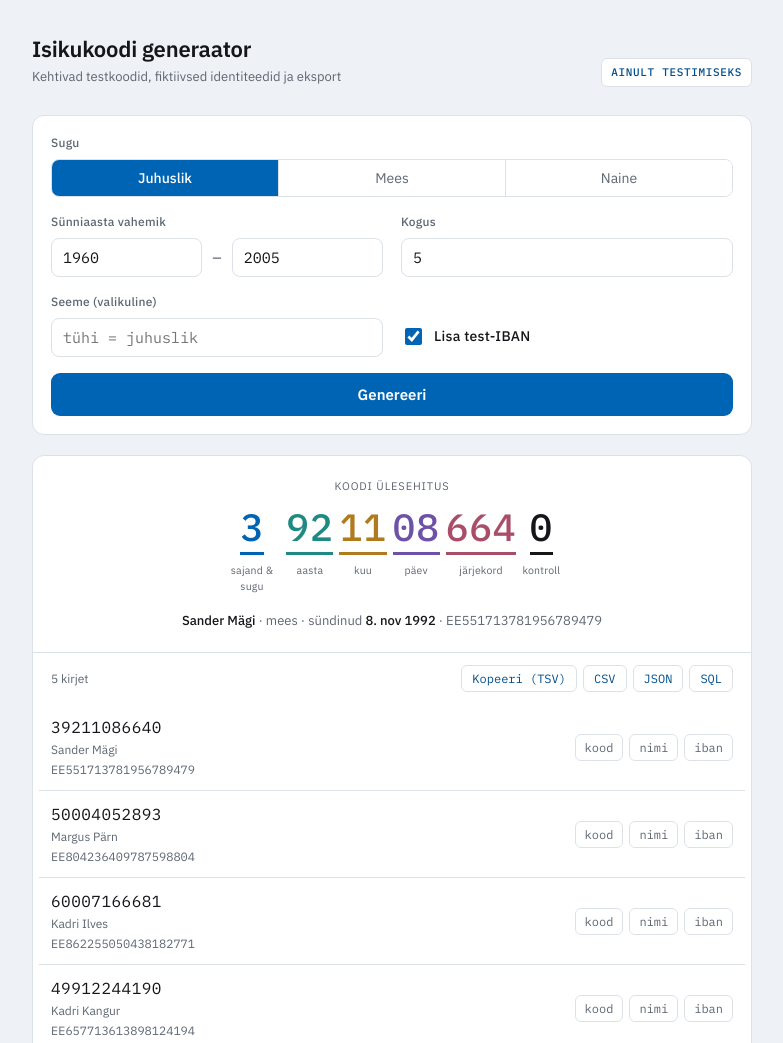
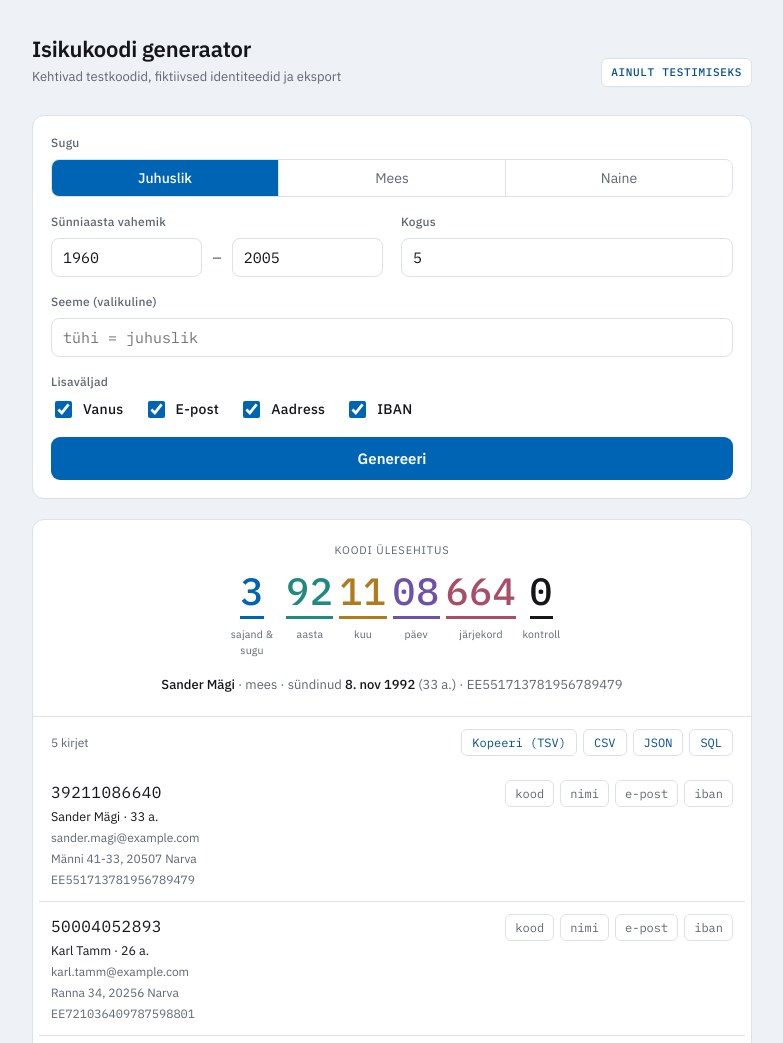
Before and after one commit to TarmoKouhkna/Eesti-isikukoodi-generaator, a plain HTML site: page index.html in a window 1280 px wide. Shown: the top 1043 px of the page, without its empty margins (248-1031 px from the left). Drawn offline with Linux system fonts and the light colour scheme.

Commit message:
Add files via upload

```diff
--- a/index.html
+++ b/index.html
@@ -43,7 +43,8 @@
   input[type=number],input[type=text]{width:100%;font-family:var(--mono);font-size:15px;color:var(--ink);border:1px solid var(--line);border-radius:8px;padding:9px 11px;background:var(--surface);-moz-appearance:textfield;}
   input:focus,textarea:focus{outline:2px solid var(--accent);outline-offset:-1px;border-color:var(--accent);}
   .dash{color:var(--muted);}
-  .check{display:flex;align-items:center;gap:9px;font-size:14px;color:var(--ink);cursor:pointer;align-self:flex-end;padding-bottom:9px;}
+  .checks{display:flex;flex-wrap:wrap;gap:12px 20px;}
+  .check{display:flex;align-items:center;gap:8px;font-size:14px;color:var(--ink);cursor:pointer;}
   .check input{width:17px;height:17px;accent-color:var(--accent);cursor:pointer;}
 
   .generate{grid-column:1 / -1;background:var(--accent);color:#fff;border:0;border-radius:9px;font-family:var(--sans);font-size:15px;font-weight:600;padding:12px;cursor:pointer;transition:background .12s,transform .06s;}
@@ -74,13 +75,14 @@
   .exp button.ok{border-color:var(--ok);color:var(--ok);}
 
   ul{list-style:none;margin:0;padding:0 6px 8px;}
-  li{display:flex;align-items:center;justify-content:space-between;gap:12px;padding:11px 12px;border-top:1px solid var(--line);animation:fade .28s ease both;}
+  li{display:flex;align-items:flex-start;justify-content:space-between;gap:12px;padding:12px;border-top:1px solid var(--line);animation:fade .28s ease both;}
   li:first-child{border-top:0;}
-  .entry{display:flex;flex-direction:column;gap:2px;min-width:0;}
+  .entry{display:flex;flex-direction:column;gap:3px;min-width:0;}
   .val{font-family:var(--mono);font-size:16px;letter-spacing:0.03em;}
-  .who{font-size:12px;color:var(--muted);}
+  .who{font-size:12.5px;color:var(--ink);}
+  .line{font-size:12px;color:var(--muted);}
   .iban{font-family:var(--mono);font-size:12px;color:var(--muted);}
-  .actions{display:flex;gap:6px;flex-shrink:0;}
+  .actions{display:flex;gap:6px;flex-shrink:0;flex-wrap:wrap;justify-content:flex-end;max-width:44%;}
   .copy{font-family:var(--mono);font-size:12px;color:var(--muted);background:none;border:1px solid var(--line);border-radius:6px;padding:5px 9px;cursor:pointer;transition:.12s;}
   .copy:hover{border-color:var(--accent);color:var(--accent-ink);}
   .copy.ok{border-color:var(--ok);color:var(--ok);}
@@ -113,7 +115,7 @@
 
   @keyframes fade{from{opacity:0;transform:translateY(4px);}to{opacity:1;transform:none;}}
   @media (prefers-reduced-motion:reduce){li,.vresult.show{animation:none;}.generate:active{transform:none;}}
-  @media (max-width:520px){.controls{grid-template-columns:1fr;}.check{align-self:flex-start;padding-bottom:0;}}
+  @media (max-width:520px){.controls{grid-template-columns:1fr;}.actions{max-width:none;}}
 </style>
 </head>
 <body>
@@ -147,11 +149,19 @@
       <label>Kogus</label>
       <input type="number" id="count" value="5" min="1" max="500">
     </div>
-    <div class="field">
+    <div class="field full">
       <label>Seeme (valikuline)</label>
       <input type="text" id="seed" placeholder="tühi = juhuslik" autocomplete="off">
     </div>
-    <label class="check"><input type="checkbox" id="ibanToggle" checked> Lisa test-IBAN</label>
+    <div class="field full">
+      <label>Lisaväljad</label>
+      <div class="checks">
+        <label class="check"><input type="checkbox" id="fAge" checked> Vanus</label>
+        <label class="check"><input type="checkbox" id="fMail" checked> E-post</label>
+        <label class="check"><input type="checkbox" id="fAddr" checked> Aadress</label>
+        <label class="check"><input type="checkbox" id="fIban" checked> IBAN</label>
+      </div>
+    </div>
     <button class="generate" id="gen">Genereeri</button>
   </div>
 
@@ -170,7 +180,7 @@
   </div>
 
   <div class="card">
-    <div class="ctitle">Valideerija</div>
+    <div class="ctitle">Isikukoodi valideerija</div>
     <div class="valwrap">
       <label for="vinput" style="display:block;margin-bottom:8px;">Kontrolli üht koodi või kleebi terve loend</label>
       <textarea id="vinput" placeholder="39912315231&#10;60001010000&#10;..."></textarea>
@@ -191,7 +201,7 @@
 
   <p class="foot">
     Struktuur: <code>G&nbsp;YY&nbsp;MM&nbsp;DD&nbsp;SSS&nbsp;C</code> — sajand ja sugu, sünnikuupäev, järjekorranumber ja mooduli&nbsp;11 kontrollnumber.
-    IBAN-id kannavad kehtivat mod-97 kontrollnumbrit. Kõik andmed on juhuslikult loodud ega vasta ühelegi tegelikule isikule ega kontole.
+    IBAN-id kannavad kehtivat mod-97 kontrollnumbrit. Kõik andmed on juhuslikult loodud ega vasta ühelegi tegelikule isikule, kontole ega aadressile.
   </p>
 </div>
 
@@ -228,45 +238,41 @@
     let rem=0;for(const d of numeric)rem=(rem*10+Number(d))%97;
     return "EE"+pad(98-rem,2)+bban;
   }
-
-  // Eesti pangakoodid (IBAN-i 5.-6. number) ja üldine mod-97 kontroll
-  const EE_BANKS={
-    '10':{name:'SEB Pank',bic:'EEUHEE2X'},
-    '17':{name:'Luminor Bank',bic:'RIKOEE22'},
-    '22':{name:'Swedbank',bic:'HABAEE2X'},
-    '42':{name:'Coop Pank',bic:'EKRDEE22'},
-    '77':{name:'LHV Pank',bic:'LHVBEE22'},
-    '96':{name:'Luminor Bank (end. Nordea)',bic:'RIKOEE22'}
-  };
+  const EE_BANKS={'10':{name:'SEB Pank',bic:'EEUHEE2X'},'17':{name:'Luminor Bank',bic:'RIKOEE22'},'22':{name:'Swedbank',bic:'HABAEE2X'},'42':{name:'Coop Pank',bic:'EKRDEE22'},'77':{name:'LHV Pank',bic:'LHVBEE22'},'96':{name:'Luminor Bank (end. Nordea)',bic:'RIKOEE22'}};
   const IBAN_LEN={AD:24,AT:20,BE:16,BG:22,CH:21,CY:28,CZ:24,DE:22,DK:18,EE:20,ES:24,FI:18,FR:27,GB:22,GR:27,HR:21,HU:28,IE:22,IS:26,IT:27,LI:21,LT:20,LU:20,LV:21,MC:27,MT:31,NL:18,NO:15,PL:28,PT:25,RO:24,SE:24,SI:19,SK:24};
   const COUNTRY={EE:'Eesti',FI:'Soome',LV:'Läti',LT:'Leedu',SE:'Rootsi',NO:'Norra',DK:'Taani',DE:'Saksamaa',GB:'Ühendkuningriik',NL:'Holland',FR:'Prantsusmaa',ES:'Hispaania',IT:'Itaalia',PL:'Poola',BE:'Belgia',AT:'Austria',IE:'Iirimaa',PT:'Portugal',CH:'Šveits'};
   function ibanMod97(s){let rem=0;for(const ch of s){const c=ch.charCodeAt(0);const v=c>=65?c-55:c-48;rem=(v>9)?(rem*100+v)%97:(rem*10+v)%97;}return rem;}
   function validateIBAN(input){
     const iban=String(input).replace(/\s+/g,'').toUpperCase();
-    if(!/^[A-Z]{2}\d{2}[A-Z0-9]+$/.test(iban)) return {valid:false,error:'Vigane IBAN-i formaat'};
-    const country=iban.slice(0,2), expLen=IBAN_LEN[country];
-    if(expLen && iban.length!==expLen) return {valid:false,error:country+' IBAN peab olema '+expLen+' märki (sisestatud '+iban.length+')'};
-    if(ibanMod97(iban.slice(4)+iban.slice(0,4))!==1) return {valid:false,error:'Vale kontrollnumber (mod-97)'};
+    if(!/^[A-Z]{2}\d{2}[A-Z0-9]+$/.test(iban))return{valid:false,error:'Vigane IBAN-i formaat'};
+    const country=iban.slice(0,2),expLen=IBAN_LEN[country];
+    if(expLen&&iban.length!==expLen)return{valid:false,error:country+' IBAN peab olema '+expLen+' märki (sisestatud '+iban.length+')'};
+    if(ibanMod97(iban.slice(4)+iban.slice(0,4))!==1)return{valid:false,error:'Vale kontrollnumber (mod-97)'};
     const info={valid:true,iban,formatted:iban.replace(/(.{4})/g,'$1 ').trim(),country,countryName:COUNTRY[country]||country,checkDigits:iban.slice(2,4),bban:iban.slice(4)};
-    if(country==='EE'){
-      const bc=iban.slice(4,6), b=EE_BANKS[bc];
-      info.bankCode=bc; info.bankName=b?b.name:'tundmatu pank'; if(b)info.bic=b.bic;
-      info.accountNumber=iban.slice(6);
-    }
+    if(country==='EE'){const bc=iban.slice(4,6),b=EE_BANKS[bc];info.bankCode=bc;info.bankName=b?b.name:'tundmatu pank';if(b)info.bic=b.bic;info.accountNumber=iban.slice(6);}
     return info;
   }
 
-  // ---------- nimed ----------
+  // ---------- nimed, aadressid ----------
   const NAMES={
     m:["Andres","Toomas","Mart","Priit","Rein","Kristjan","Marek","Indrek","Margus","Aivar","Raivo","Peeter","Kalev","Urmas","Jüri","Madis","Siim","Karl","Rasmus","Markus","Sander","Martin","Henri","Kaarel"],
     f:["Kadri","Mari","Tiiu","Anne","Liis","Katrin","Maarja","Kristiina","Piret","Riina","Kersti","Tuuli","Eve","Helen","Laura","Kätlin","Triin","Sofia","Eliise","Kaisa","Karin","Merike","Reet","Tiina"],
     last:["Tamm","Saar","Sepp","Mägi","Kask","Kukk","Rebane","Ilves","Pärn","Koppel","Lepik","Raudsepp","Karu","Vaher","Uibo","Kangur","Lill","Kuusk","Palm","Oja","Nurm","Lind","Mets","Kivi","Põld","Teder","Randmaa","Kütt","Org","Susi"]
   };
+  const CITIES=[{n:'Tallinn',p:'10'},{n:'Tartu',p:'50'},{n:'Pärnu',p:'80'},{n:'Narva',p:'20'},{n:'Viljandi',p:'71'},{n:'Rakvere',p:'44'},{n:'Kuressaare',p:'93'},{n:'Haapsalu',p:'90'},{n:'Võru',p:'65'},{n:'Valga',p:'68'},{n:'Jõhvi',p:'41'},{n:'Paide',p:'72'},{n:'Rapla',p:'79'},{n:'Maardu',p:'74'},{n:'Keila',p:'76'}];
+  const STREETS=["Tamme","Kase","Pärna","Kesk","Jaama","Kooli","Aia","Turu","Vabaduse","Lille","Männi","Kuuse","Rebase","Metsa","Oja","Ranna","Posti","Kalda","Sõpruse","Nurme","Tulika","Sepa","Ravila","Pargi","Uus","Pikk","Lai","Tammsaare","Sadama","Rohu"];
+  function translit(s){const m={'õ':'o','ä':'a','ö':'o','ü':'u','š':'s','ž':'z'};return s.toLowerCase().replace(/[õäöüšž]/g,c=>m[c]);}
+  function generateAddress(){
+    const c=pick(CITIES),zip=c.p+pad(rnd(1000),3),street=pick(STREETS),house=1+rnd(120);
+    const tanav=street+' '+house+(RNG()<0.5?('-'+(1+rnd(40))):'');
+    return {tanav,sihtnumber:zip,linn:c.n};
+  }
+  function ageFrom(y,m,d){const t=new Date();let a=t.getFullYear()-y;const mo=t.getMonth()+1,day=t.getDate();if(mo<m||(mo===m&&day<d))a--;return a;}
 
   // ---------- koodi genereerimine ----------
   function daysInMonth(y,m){return new Date(y,m,0).getDate();}
   function centuryDigit(year,isMale){return {18:1,19:3,20:5,21:7}[Math.floor(year/100)]+(isMale?0:1);}
-  function generateOne(yFrom,yTo,pref,withIban){
+  function generateOne(yFrom,yTo,pref,opts){
     const year=yFrom+rnd(yTo-yFrom+1),month=1+rnd(12),day=1+rnd(daysInMonth(year,month));
     const isMale=pref==='m'?true:pref==='f'?false:RNG()<0.5,serial=rnd(1000);
     const g=centuryDigit(year,isMale);
@@ -275,7 +281,10 @@
     parts.c=String(isikukoodCheckDigit(first10));
     const eesnimi=pick(isMale?NAMES.m:NAMES.f),perekonnanimi=pick(NAMES.last);
     const item={code:parts.g+parts.y+parts.m+parts.d+parts.s+parts.c,parts,year,month,day,isMale,eesnimi,perekonnanimi,name:eesnimi+' '+perekonnanimi};
-    if(withIban) item.iban=generateIBAN();
+    if(opts.age) item.vanus=ageFrom(year,month,day);
+    if(opts.mail) item.epost=translit(eesnimi)+'.'+translit(perekonnanimi)+'@example.com';
+    if(opts.addr){const a=generateAddress();item.tanav=a.tanav;item.sihtnumber=a.sihtnumber;item.linn=a.linn;}
+    if(opts.iban) item.iban=generateIBAN();
     return item;
   }
 
@@ -284,10 +293,14 @@
   function toRows(items){
     return items.map(it=>{
       const r={isikukood:it.code,eesnimi:it.eesnimi,perekonnanimi:it.perekonnanimi,sugu:it.isMale?'M':'N',synniaeg:it.year+'-'+pad(it.month,2)+'-'+pad(it.day,2)};
-      if(it.iban) r.iban=it.iban;
+      if(it.vanus!=null)r.vanus=it.vanus;
+      if(it.epost)r.epost=it.epost;
+      if(it.tanav){r.aadress=it.tanav;r.sihtnumber=it.sihtnumber;r.linn=it.linn;}
+      if(it.iban)r.iban=it.iban;
       return r;
     });
   }
+  function toTSV(rs){const cols=Object.keys(rs[0]);return [cols.join('\t'),...rs.map(r=>cols.map(c=>r[c]).join('\t'))].join('\n');}
   function toCSV(rs){const cols=Object.keys(rs[0]);const esc=v=>/[",\n]/.test(v)?'"'+String(v).replace(/"/g,'""')+'"':v;return [cols.join(','),...rs.map(r=>cols.map(c=>esc(r[c])).join(','))].join('\n');}
   function toSQL(rs){const cols=Object.keys(rs[0]);const q=v=>"'"+String(v).replace(/'/g,"''")+"'";const vals=rs.map(r=>'  ('+cols.map(c=>q(r[c])).join(', ')+')').join(',\n');return 'INSERT INTO isikud ('+cols.join(', ')+') VALUES\n'+vals+';';}
   function download(name,text,mime){const b=new Blob([text],{type:mime});const u=URL.createObjectURL(b);const a=document.createElement('a');a.href=u;a.download=name;document.body.appendChild(a);a.click();a.remove();URL.revokeObjectURL(u);}
@@ -298,7 +311,6 @@
   const genderEl=document.getElementById('gender');
   genderEl.addEventListener('click',e=>{const b=e.target.closest('button');if(!b)return;genderPref=b.dataset.g;[...genderEl.children].forEach(x=>x.setAttribute('aria-pressed',x===b));});
   const MONTHS=['jaan','veebr','märts','apr','mai','juuni','juuli','aug','sept','okt','nov','dets'];
-
   function copyText(txt,btn,ok){navigator.clipboard.writeText(txt).then(()=>flash(btn,ok));}
 
   function renderAnatomy(it){
@@ -307,7 +319,8 @@
     const row=groups.map(([k,lab,val])=>`<div class="grp g-${k}"><div class="digits">${val}</div><div class="lab">${lab}</div></div>`).join('');
     const sugu=it.isMale?'mees':'naine';
     let meta=`<b>${it.name}</b> · ${sugu} · sündinud <b>${it.day}. ${MONTHS[it.month-1]} ${it.year}</b>`;
-    if(it.iban) meta+=` · <span class="ib">${it.iban}</span>`;
+    if(it.vanus!=null)meta+=` (${it.vanus} a.)`;
+    if(it.iban)meta+=` · <span class="ib">${it.iban}</span>`;
     document.getElementById('anatomy').innerHTML=`<div class="cap">Koodi ülesehitus</div><div class="code-row">${row}</div><div class="meta">${meta}</div>`;
   }
 
@@ -319,14 +332,17 @@
     const ul=document.getElementById('list');ul.innerHTML='';
     items.forEach(it=>{
       const li=document.createElement('li');
-      let entry=`<span class="val">${it.code}</span><span class="who">${it.name}</span>`;
-      if(it.iban) entry+=`<span class="iban">${it.iban}</span>`;
+      let entry=`<span class="val">${it.code}</span><span class="who">${it.name}${it.vanus!=null?' · '+it.vanus+' a.':''}</span>`;
+      if(it.epost)entry+=`<span class="line">${it.epost}</span>`;
+      if(it.tanav)entry+=`<span class="line">${it.tanav}, ${it.sihtnumber} ${it.linn}</span>`;
+      if(it.iban)entry+=`<span class="iban">${it.iban}</span>`;
       li.innerHTML=`<div class="entry">${entry}</div>`;
       const actions=document.createElement('div');actions.className='actions';
-      const bc=document.createElement('button');bc.className='copy';bc.textContent='kood';bc.onclick=()=>copyText(it.code,bc,'✓');
-      const bn=document.createElement('button');bn.className='copy';bn.textContent='nimi';bn.onclick=()=>copyText(it.name,bn,'✓');
-      actions.appendChild(bc);actions.appendChild(bn);
-      if(it.iban){const bi=document.createElement('button');bi.className='copy';bi.textContent='iban';bi.onclick=()=>copyText(it.iban,bi,'✓');actions.appendChild(bi);}
+      const mk=(label,val)=>{const b=document.createElement('button');b.className='copy';b.textContent=label;b.onclick=()=>copyText(val,b,'✓');return b;};
+      actions.appendChild(mk('kood',it.code));
+      actions.appendChild(mk('nimi',it.name));
+      if(it.epost)actions.appendChild(mk('e-post',it.epost));
+      if(it.iban)actions.appendChild(mk('iban',it.iban));
       li.appendChild(actions);ul.appendChild(li);
     });
   }
@@ -338,18 +354,17 @@
     if(yFrom>yTo)[yFrom,yTo]=[yTo,yFrom];
     const seed=document.getElementById('seed').value.trim();
     RNG=seed?mulberry32(xmur3(seed)()):Math.random;
-    const withIban=document.getElementById('ibanToggle').checked;
-    render(Array.from({length:count},()=>generateOne(yFrom,yTo,genderPref,withIban)));
+    const opts={age:document.getElementById('fAge').checked,mail:document.getElementById('fMail').checked,addr:document.getElementById('fAddr').checked,iban:document.getElementById('fIban').checked};
+    render(Array.from({length:count},()=>generateOne(yFrom,yTo,genderPref,opts)));
   }
   document.getElementById('gen').addEventListener('click',run);
 
-  // ekspordi nupud
-  document.getElementById('copyAll').onclick=e=>copyText(current.map(i=>[i.code,i.name,i.iban].filter(Boolean).join('\t')).join('\n'),e.target,'✓');
+  document.getElementById('copyAll').onclick=e=>copyText(toTSV(toRows(current)),e.target,'✓');
   document.getElementById('expCsv').onclick=()=>download('testandmed.csv',toCSV(toRows(current)),'text/csv');
   document.getElementById('expJson').onclick=()=>download('testandmed.json',JSON.stringify(toRows(current),null,2),'application/json');
   document.getElementById('expSql').onclick=e=>copyText(toSQL(toRows(current)),e.target,'✓ SQL');
 
-  // ---------- UI: valideerija (üks või loend) ----------
+  // ---------- UI: isikukoodi valideerija ----------
   const vres=document.getElementById('vresult');
   function doValidate(){
     const tokens=document.getElementById('vinput').value.split(/[\s,;]+/).filter(Boolean);
@@ -357,16 +372,11 @@
     if(tokens.length===1){
       const r=validateIsikukood(tokens[0]);
       vres.className='vresult show single';
-      vres.innerHTML=r.valid
-        ?`<span class="badge b-ok">kehtiv</span><b>${r.gender}</b>, sündinud <b>${r.birthDate}</b>, järjekorranumber ${r.serial}`
-        :`<span class="badge b-bad">vigane</span>${r.error}`;
+      vres.innerHTML=r.valid?`<span class="badge b-ok">kehtiv</span><b>${r.gender}</b>, sündinud <b>${r.birthDate}</b>, järjekorranumber ${r.serial}`:`<span class="badge b-bad">vigane</span>${r.error}`;
       return;
     }
     let ok=0;
-    const rows=tokens.map(t=>{
-      const r=validateIsikukood(t);if(r.valid)ok++;
-      return `<div class="vitem"><span class="badge ${r.valid?'b-ok':'b-bad'}">${r.valid?'✓':'✕'}</span><span class="c">${t}</span><span class="why">${r.valid?r.birthDate+' · '+r.gender:r.error}</span></div>`;
-    }).join('');
+    const rows=tokens.map(t=>{const r=validateIsikukood(t);if(r.valid)ok++;return `<div class="vitem"><span class="badge ${r.valid?'b-ok':'b-bad'}">${r.valid?'✓':'✕'}</span><span class="c">${t}</span><span class="why">${r.valid?r.birthDate+' · '+r.gender:r.error}</span></div>`;}).join('');
     vres.className='vresult show';
     vres.innerHTML=`<div class="vsum"><b>${ok}</b>/${tokens.length} kehtivat</div><div class="vlist">${rows}</div>`;
   }
@@ -386,8 +396,7 @@
     if(r.accountNumber)kv.push(['Kontonumber',r.accountNumber]);
     kv.push(['Kontrollnumbrid',r.checkDigits]);
     ibres.className='vresult show';
-    ibres.innerHTML=`<div class="single" style="margin-bottom:4px;"><span class="badge b-ok">kehtiv</span><b>${r.formatted}</b></div>`+
-      '<dl class="kv">'+kv.map(([k,v])=>`<dt>${k}</dt><dd>${v}</dd>`).join('')+'</dl>';
+    ibres.innerHTML=`<div class="single" style="margin-bottom:4px;"><span class="badge b-ok">kehtiv</span><b>${r.formatted}</b></div>`+'<dl class="kv">'+kv.map(([k,v])=>`<dt>${k}</dt><dd>${v}</dd>`).join('')+'</dl>';
   }
   document.getElementById('ibbtn').addEventListener('click',doValidateIBAN);
   document.getElementById('ibinput').addEventListener('keydown',e=>{if(e.key==='Enter')doValidateIBAN();});
```
Also changed, not shown: 1 other file.
